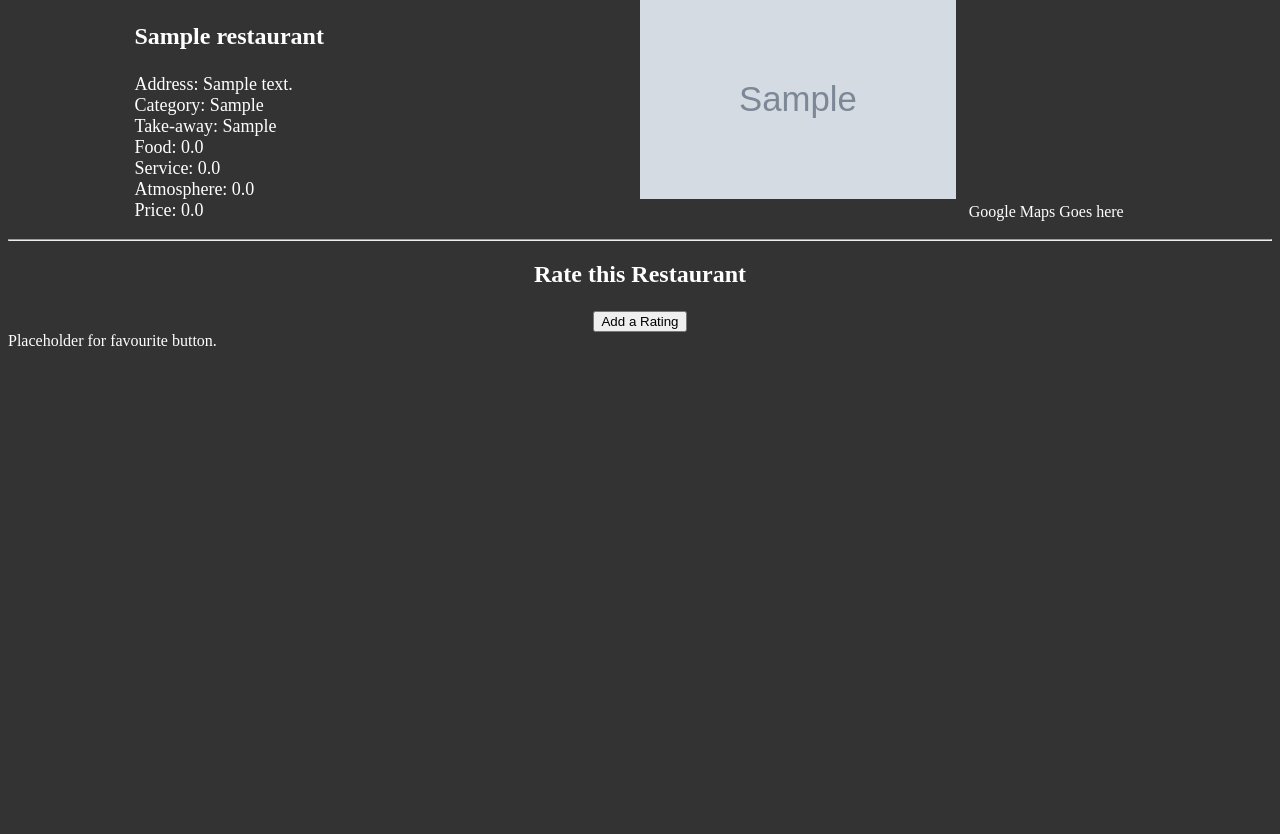
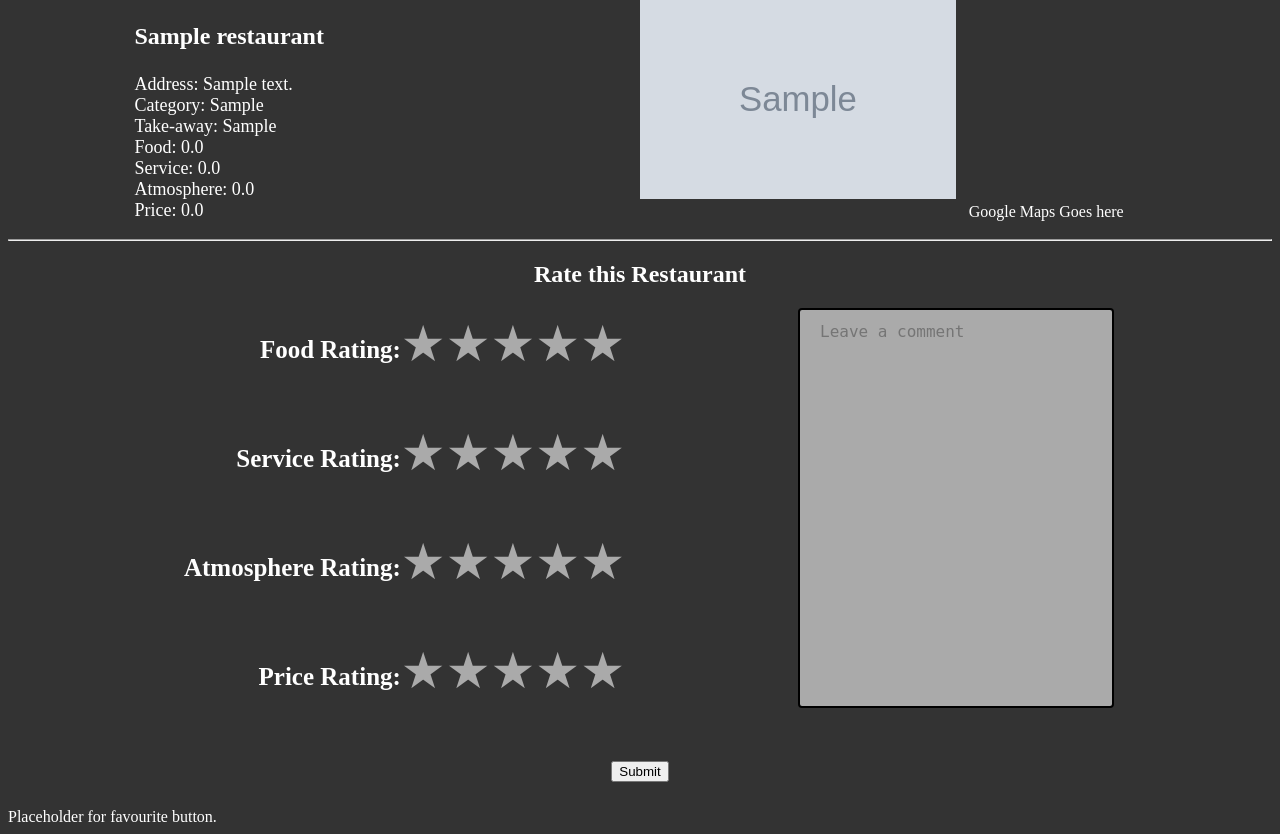
Before and after one commit to AidenSmith04/Rateaurant, a Django app: a page that uses templates/Rateaurant/Restaurant.html in a window 1280 px wide. Shown: the part 169-1003 px from the top of the page. Before the commit the page ends 515 px from the top, so only its background shows below. Run offline with Django 3.2, Linux system fonts and the light colour scheme; tables that the repository leaves empty hold one stand-in row (values such as "Sample post"); grey boxes marked "Sample" are stand-in pictures.

Commit message:
star ratings radio buttons and review textbox

```diff
--- a/Static/Rateaurant/Style.css
+++ b/Static/Rateaurant/Style.css
@@ -124,6 +124,85 @@ li {
     width: 24%;
 }
 
+#rating_form {
+    width: 100%;
+    height: 500px;
+}
+
+#stars_section {
+    width: 50%;
+    height: 450px;
+    float: left;
+}
+
+#comment_section {
+    width: 50%;
+    height: 450px;
+    float: right;
+}
+
+#submit_section {
+    float: center;
+    width: 100%;
+}
+
+#comment_box {
+    width: 50%;
+    height: 400px;
+    float: center;
+    padding: 12px 20px;
+    box-sizing: border-box;
+    border: 2px solid #000000;
+    border-radius: 4px;
+    background-color: #aaa;
+    font-size: 16px;
+    resize: none;
+}
+
+.rating {
+    display: flex;
+    flex-direction: row-reverse;
+    width: 100%;
+    margin: 0 auto 1em;
+    overflow:hidden;
+    float: right;
+    border: none;
+}
+
+.rating > input {
+    float: right;
+    opacity: 0;
+    position: absolute;
+}
+
+.rating h2 {
+    font-size: 25px;
+}
+
+.rating > label {
+    font-size: 50px;
+    float: right;
+    color: #aaa; /*grey*/
+    text-decoration: none;
+    -webkit-transition: color .8s;
+    -moz-transition: color .8s;
+    -o-transition: color .8s;
+    transition: color .8s;
+    float:none
+}
+
+.rating > input:checked ~ label, /* makes selected and any before selected yellow */
+.rating > label:hover ~ label, /* makes hovered and any before hovered yellow */
+.rating > input:checked + label,
+.rating > input:hover + label {
+    cursor: pointer;
+    color: #ffdb4d;
+    -webkit-transition: color .8s;
+    -moz-transition: color .8s;
+    -o-transition: color .8s;
+    transition: color .8s;
+}
+
 @media (max-width: 600px){
     #Leftlist{
         width: 100%;
--- a/templates/Rateaurant/Restaurant.html
+++ b/templates/Rateaurant/Restaurant.html
@@ -37,17 +37,50 @@
 	<hr />
 	<h2> Rate this Restaurant </h2>
 	<form id="rating_form" method="post" action="{% url 'Rateaurant:show_venue' %"}>
-			{% csrf_token %}
-			{% for hidden in form.hidden_fields %}
-				{{ hidden }}
-			{% endfor %}
-			{% for field in form.visible_fields %}
-				{{ field.errors }}
-				{{ field.help_text }}
-				{{ field }}
-			{% endfor %}
-			<input type="submit" name="submit" value="Add a Rating" />
-		</form>
+		{% csrf_token %}
+		<div id="stars_section">
+			<fieldset class="rating">
+				<input type="radio" id="star5food" name="ratingfood" value="5" required/><label for="star5food" title="5 stars">★</label>
+				<input type="radio" id="star4food" name="ratingfood" value="4" required/><label for="star4food" title="4 stars">★</label>
+				<input type="radio" id="star3food" name="ratingfood" value="3" required/><label for="star3food" title="3 stars">★</label>
+				<input type="radio" id="star2food" name="ratingfood" value="2" required/><label for="star2food" title="2 stars">★</label>
+				<input type="radio" id="star1food" name="ratingfood" value="1" required/><label for="star1food" title="1 star">★</label>
+				<h2>Food Rating:</h2>
+			</fieldset>
+			<fieldset class="rating">
+				<input type="radio" id="star5service" name="ratingservice" value="5" required/><label for="star5service" title="5 stars">★</label>
+				<input type="radio" id="star4service" name="ratingservice" value="4" required/><label for="star4service" title="4 stars">★</label>
+				<input type="radio" id="star3service" name="ratingservice" value="3" required/><label for="star3service" title="3 stars">★</label>
+				<input type="radio" id="star2service" name="ratingservice" value="2" required/><label for="star2service" title="2 stars">★</label>
+				<input type="radio" id="star1service" name="ratingservice" value="1" required/><label for="star1service" title="1 star">★</label>
+				<h2>Service Rating:</h2>
+			</fieldset>
+			<fieldset class="rating">
+				<input type="radio" id="star5atmosphere" name="ratingatmosphere" value="5" required/><label for="star5atmosphere" title="5 stars">★</label>
+				<input type="radio" id="star4atmosphere" name="ratingatmosphere" value="4" required/><label for="star4atmosphere" title="4 stars">★</label>
+				<input type="radio" id="star3atmosphere" name="ratingatmosphere" value="3" required/><label for="star3atmosphere" title="3 stars">★</label>
+				<input type="radio" id="star2atmosphere" name="ratingatmosphere" value="2" required/><label for="star2atmosphere" title="2 stars">★</label>
+				<input type="radio" id="star1atmosphere" name="ratingatmosphere" value="1" required/><label for="star1atmosphere" title="1 star">★</label>
+				<h2>Atmosphere Rating:</h2>
+			</fieldset>
+			<fieldset class="rating">
+				<input type="radio" id="star5price" name="ratingprice" value="5" required/><label for="star5price" title="5 stars">★</label>
+				<input type="radio" id="star4price" name="ratingprice" value="4" required/><label for="star4price" title="4 stars">★</label>
+				<input type="radio" id="star3price" name="ratingprice" value="3" required/><label for="star3price" title="3 stars">★</label>
+				<input type="radio" id="star2price" name="ratingprice" value="2" required/><label for="star2price" title="2 stars">★</label>
+				<input type="radio" id="star1price" name="ratingprice" value="1" required/><label for="star1price" title="1 star">★</label>
+				<h2>Price Rating:</h2>
+			</fieldset>
+		</div>
+		<div id="comment_section">
+			<textarea name="comment" id="comment_box" placeholder="Leave a comment"></textarea>
+		</div>
+		<div></div>
+		<div id="submit_section">
+			<input type="submit" name="submitrating" value="Submit" onclick="confirm('Are you sure you want to submit your star ratings and review?')"/>
+		</div>
+
+	</form>
 </div>
 
 <div>
```
